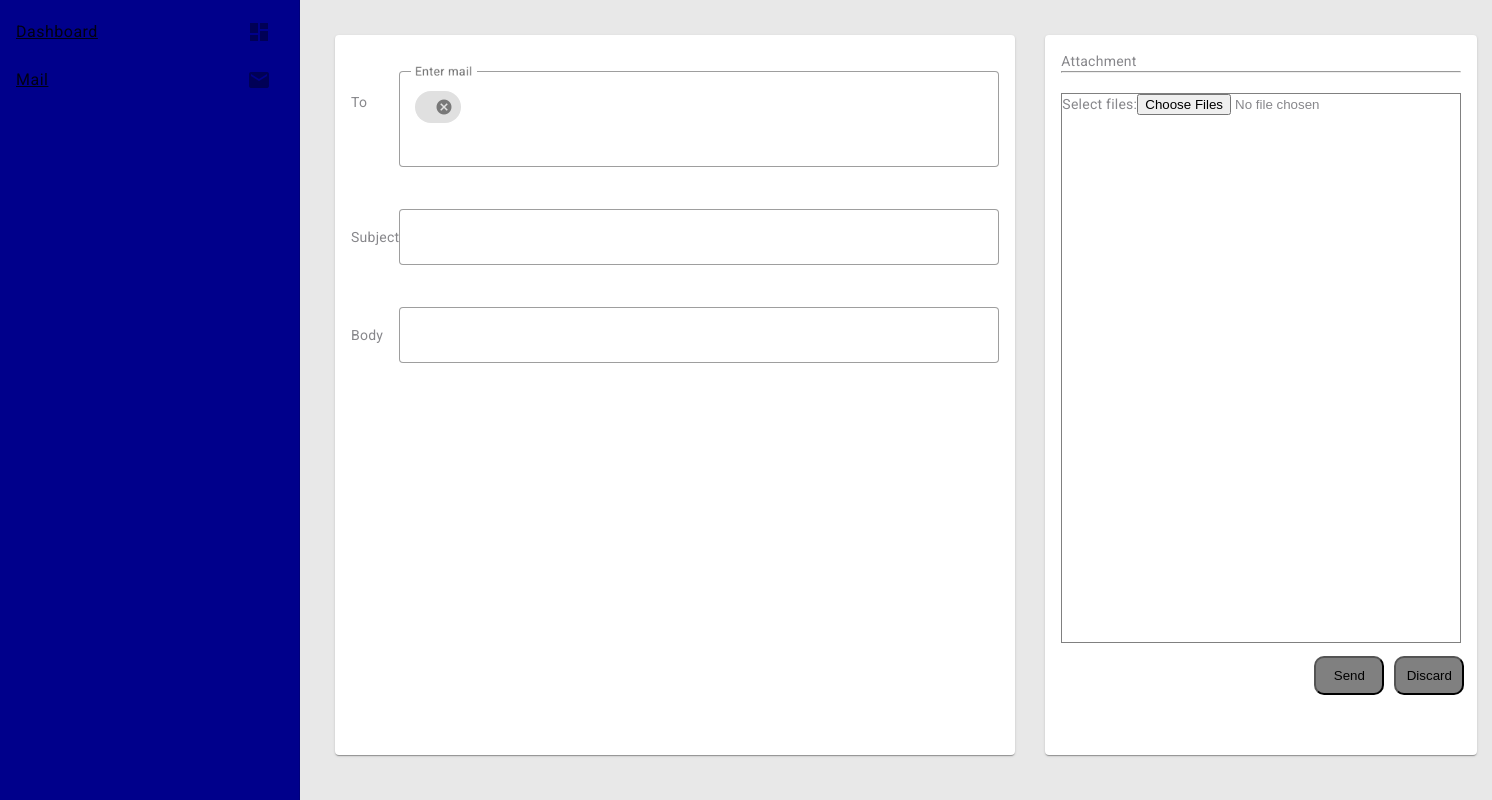
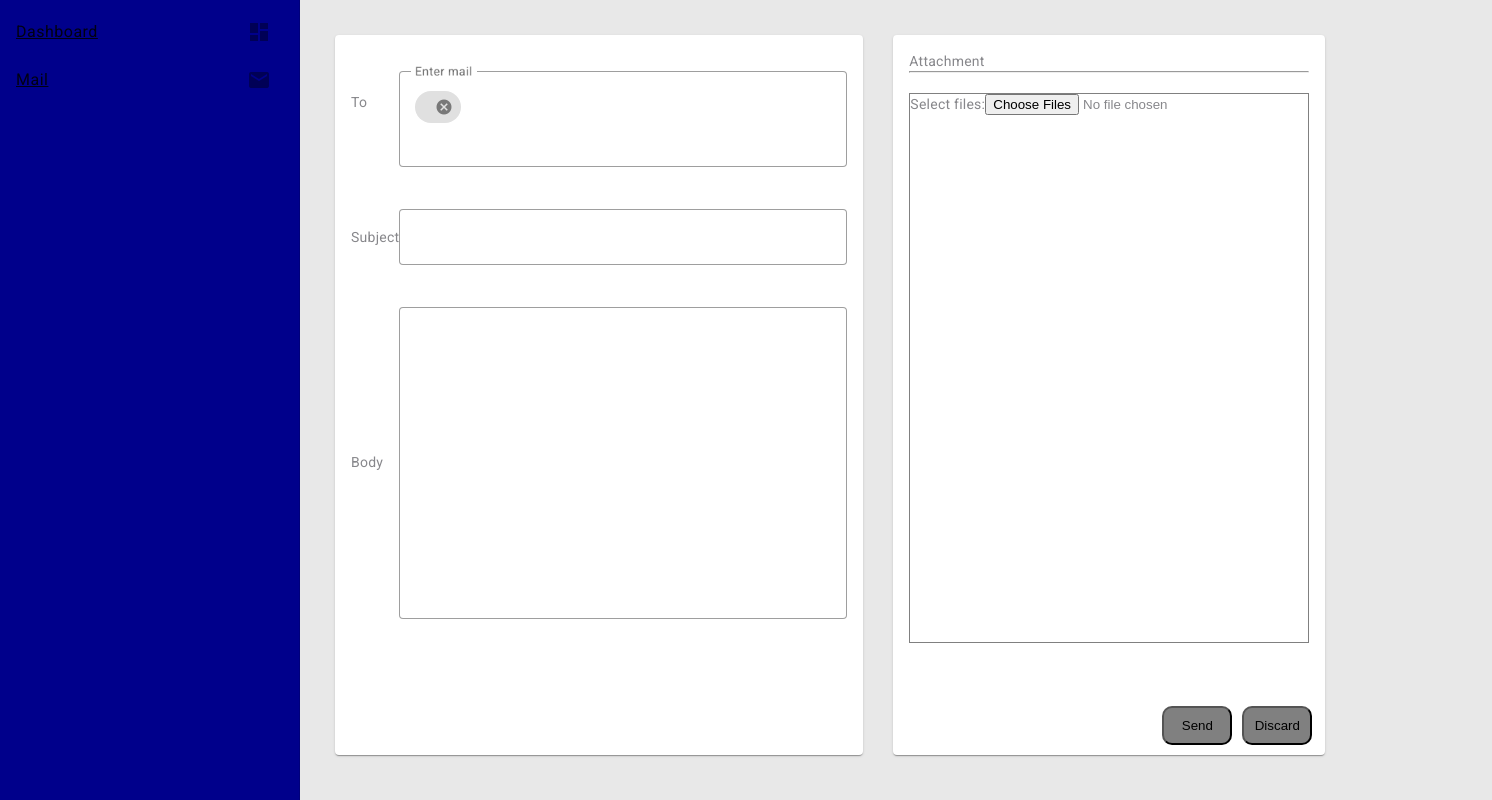
Before and after one commit to codingPentagon/ZoneEd, an Angular app in the folder frontend/: page /mail in a window 1280 px wide. Shown: the whole page, 1492 px wide, since content can reach past the window. Built offline with nearby package versions, Linux system fonts and the light colour scheme.

Commit message:
set the body part in mail.

```diff
--- a/frontend/src/app/mail/mail.component.css
+++ b/frontend/src/app/mail/mail.component.css
@@ -75,13 +75,22 @@ mat-card{
 }
 mat-card-content{
   overflow: auto;
+  height: 100%;
 }
 mat-form-field{
-  width: 600px;
+  width: 35vw;
 }
 
-.body{
-  width: 600px;
-  height: auto;
-  display: table-cell;
+form{
+  display:none ;
 }
+mat-panel-title {
+  white-space: break-spaces;
+}
+
+.mailbody{
+  height: 35vh;
+}
+textarea{
+  resize: none;
+}
--- a/frontend/src/app/mail/mail.component.html
+++ b/frontend/src/app/mail/mail.component.html
@@ -43,8 +43,8 @@
 <br>
       <div class="table-row">
       <span> Body </span>
-      <mat-form-field appearance="outline" color="accent">
-        <input matInput placeholder="" >
+      <mat-form-field appearance="outline" color="accent" class="mailbody" >
+        <textarea matInput placeholder="" rows="10" ></textarea>
       </mat-form-field>
       </div>
       </mat-card-content>
```
